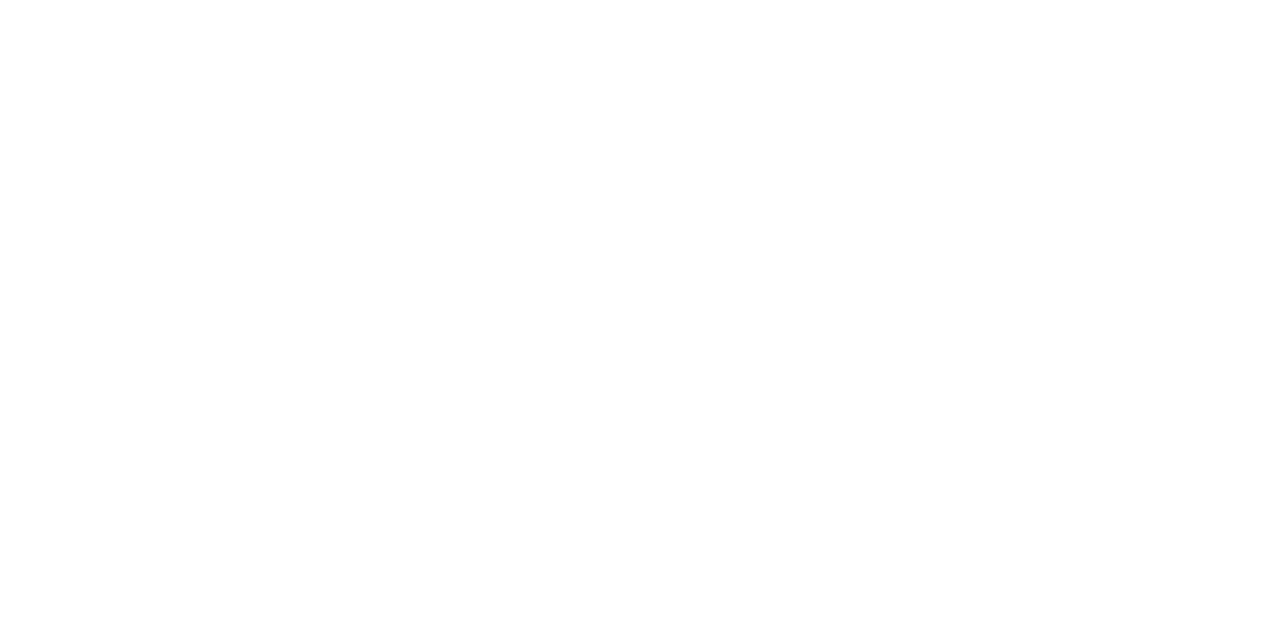
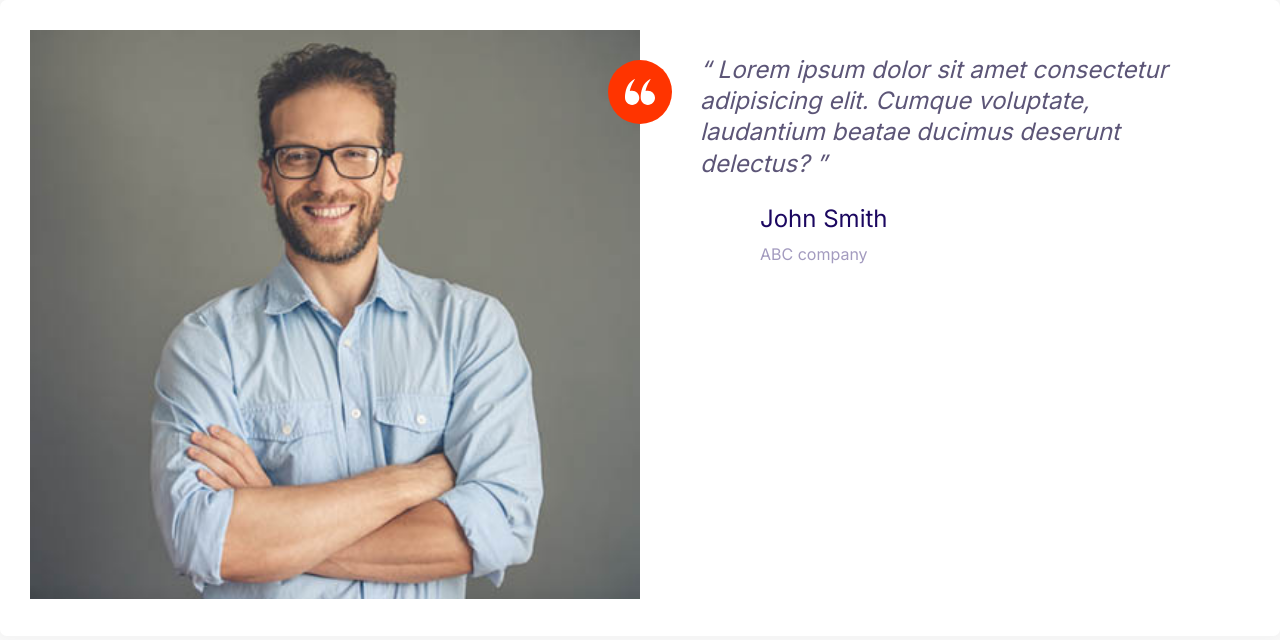
Before and after one commit to karthykarthick/Moshify, a plain HTML site: page index.html in a window 1280 px wide. Drawn offline with Linux system fonts and the light colour scheme.

Commit message:
added changes

```diff
--- a/css/styles.css
+++ b/css/styles.css
@@ -167,8 +167,17 @@ a {
     height: 40px;
 }
 
+.icon--small{
+    height: 30px;
+    width: 30px;
+}
+
 .icon--primary {
     fill: var(--color-primary);
+}
+
+.icon--white{
+    fill: #fff;
 }
 
 .icon-container {
@@ -179,6 +188,10 @@ a {
     display: inline-flex;
     justify-content: center;
     align-items: center;
+}
+
+.icon-container--accent{
+    background: var(--color-accent);
 }
 
 /* Buttons */
@@ -448,3 +461,33 @@ a {
         grid-template-columns: repeat(3, 1fr);
     }
 }
+
+/* testimonial */
+.testimonial{
+    padding: 3rem;
+}
+
+.testimonial__image{
+    position: relative;
+}
+
+.testimonial__image > img{
+    width: 100%;
+}
+
+.testimonial__image > .icon-container {
+    position: absolute;
+    top: 3rem;
+    right: -32px;
+}
+
+@media screen and (min-width:768px) {
+    .testimonial .quote,
+    .testimonial .quote__author{
+        font-size: 2.4rem;
+    }
+
+    .testimonial .quote{
+        margin-left: 6rem;
+    }
+}
--- a/index.html
+++ b/index.html
@@ -15,6 +15,35 @@
     <link rel="stylesheet" href="/css/styles.css" />
   </head>
   <body>
-
+    <div class="card testimonial">
+      <div class="grid grid--col-2">
+        <div class="testimonial__image">
+          <img src="/images/testimonial.jpg" alt="A smiling happy customer" />
+          <span class="icon-container icon-container--accent">
+            <svg class="icon icon--white icon--small">
+              <use xlink:href="/images/sprite.svg#quotes"></use>
+            </svg>
+          </span>
+        </div>
+        <blockquote class="quote">
+          <p class="quote__text">
+            Lorem ipsum dolor sit amet consectetur adipisicing elit. Cumque voluptate, laudantium beatae ducimus deserunt delectus?
+          </p>
+          <footer>
+            <div class="media">
+              <div class="media__image">
+                <svg class="icon icon--primary quote__line">
+                  <use xlink:href="/icons/sprite.svg#line"></use>
+                </svg>
+              </div>
+              <div class="media__body">
+                <h3 class="media__title quote__author">John Smith</h3>
+                <p class="quote__organaization">ABC company</p>
+              </div>
+             </div>
+          </footer>
+        </blockquote>
+      </div>
+    </div>
   </body>
 </html>
```
